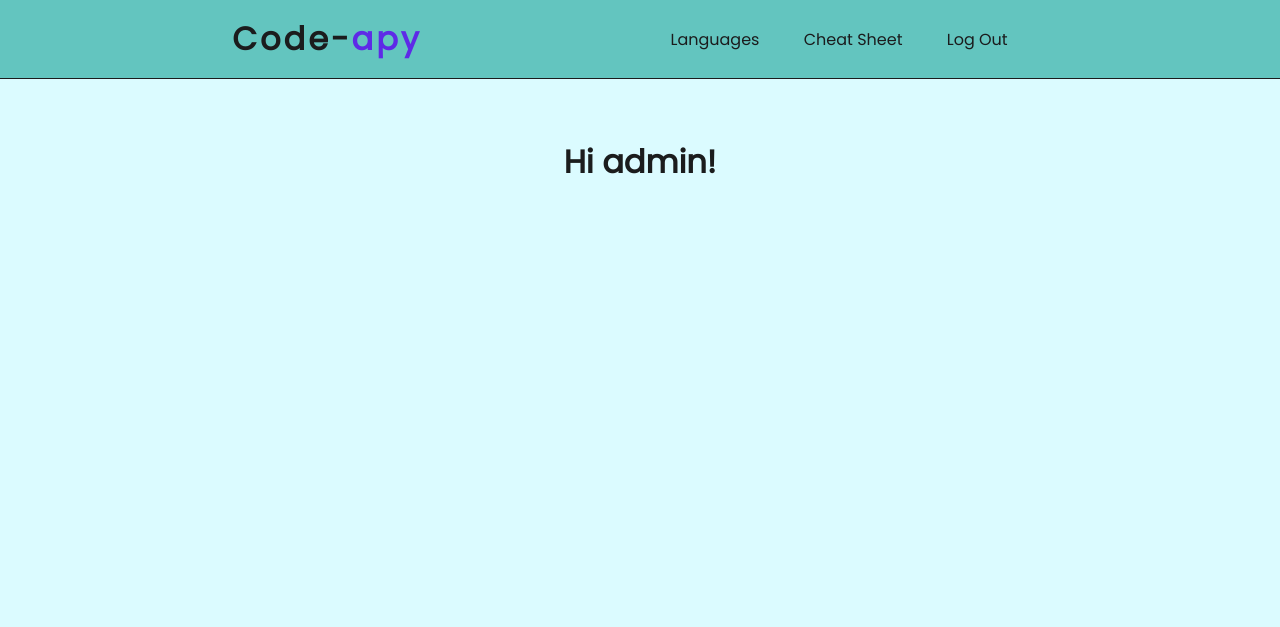
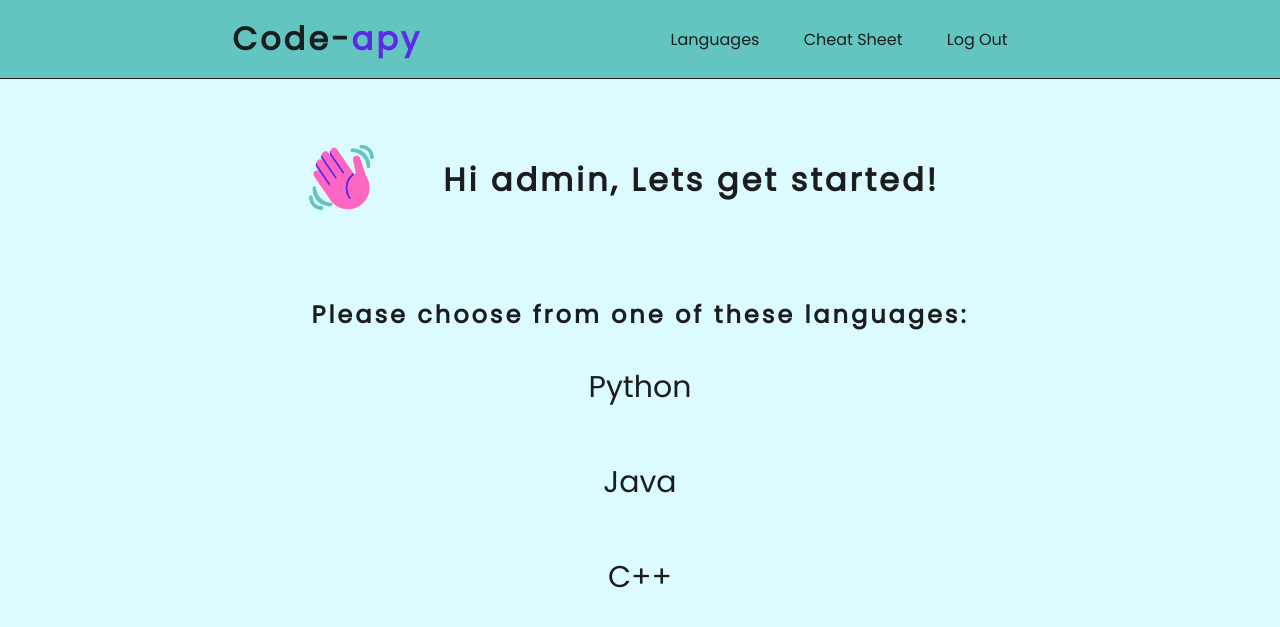
Before and after one commit to ni121498/ITSC4155_SeniorCap, a Django app: page / in a window 1280 px wide. Shown: the top 627 px of the page. Run offline with Django 3.2, Linux system fonts and the light colour scheme; a user stored in the database is signed in; data comes from the database, SQL or seed files in the repository; both versions use the stored data as it was after the commit.

Commit message:
Changed User Homepage

```diff
--- a/code_apy/mainSite/static/mainSite/styles.css
+++ b/code_apy/mainSite/static/mainSite/styles.css
@@ -240,6 +240,8 @@ header {
     font-family: 'Poppins', sans-serif;
   }
 
+
+
   /* -------- HomePage Section--------- */
 
   .main_homepage {
@@ -288,9 +290,30 @@ header {
   .bridge {
     width: 20%;
     height: 40%;
-
   }
 
+  .list_homepage {
+    display: flex;
+    flex-direction: column;
+    flex-wrap: wrap;
+    align-items: center;
+    justify-content: center;
+  }
+
+  #homepage_prompt {
+    margin-top: 5%;
+  }
+
+  .greeting {
+    display: flex;
+    flex-direction: row;
+    align-items: center;
+    justify-content: center;
+  }
+
+  .hand_img {
+    width: 8%;
+  }
   /* -------------- Login Section ---------------- */
 
   .login_form {
--- a/code_apy/mainSite/templates/mainSite/index.html
+++ b/code_apy/mainSite/templates/mainSite/index.html
@@ -28,7 +28,24 @@
         <div class="banner_homepage">
             <div class="banner_statement">
                 {% if user.is_authenticated %}
-                    <h1>Hi {{ user.username }}!</h1>
+                    <div class="list_homepage">
+                        <div class="greeting">
+                            <img class="hand_img" src="{% static 'mainSite/images/hand.png' %}">
+                            <h1 class= "list_title">Hi {{ user.username }}, Lets get started!</h1>
+                        </div>
+                        <h2 class="list_title" id="homepage_prompt">Please choose from one of these languages:</h2>
+                        <div class="list">
+                            {% if modules_list %}
+                            <ul>
+                            {% for module in modules_list %}
+                                <li><a href="/languages/{{ module.title }}/">{{ module.title }}</a></li>
+                            {% endfor %}
+                            </ul>
+                        {% else %}
+                            <p>No modules are available.</p>
+                        {% endif %}
+                        </div>
+                    </div>
                       {% else %}
                     <h1>Confused on basic programming concepts?</h1>
                 <p>We have explanations on basic C++, Java, and Python concepts!</p>
```
Also changed, not shown: code_apy/db.sqlite3, code_apy/mainSite/static/mainSite/images/hand.png (added).
